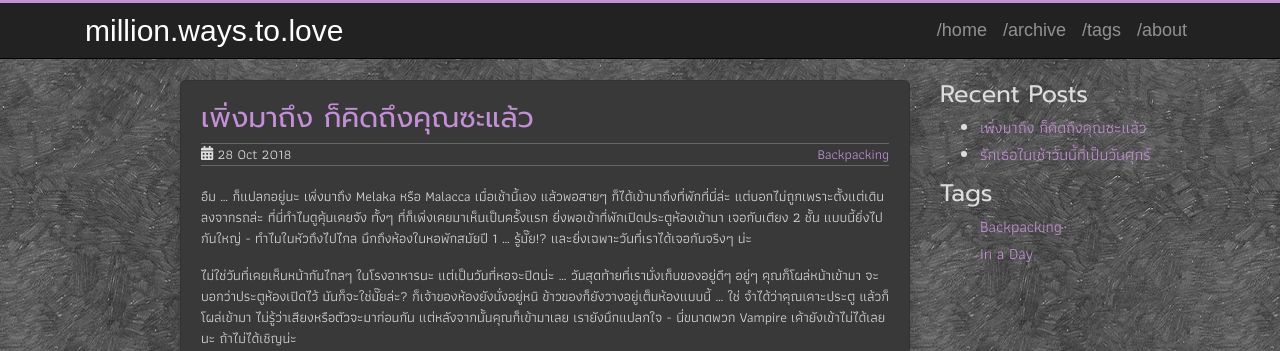
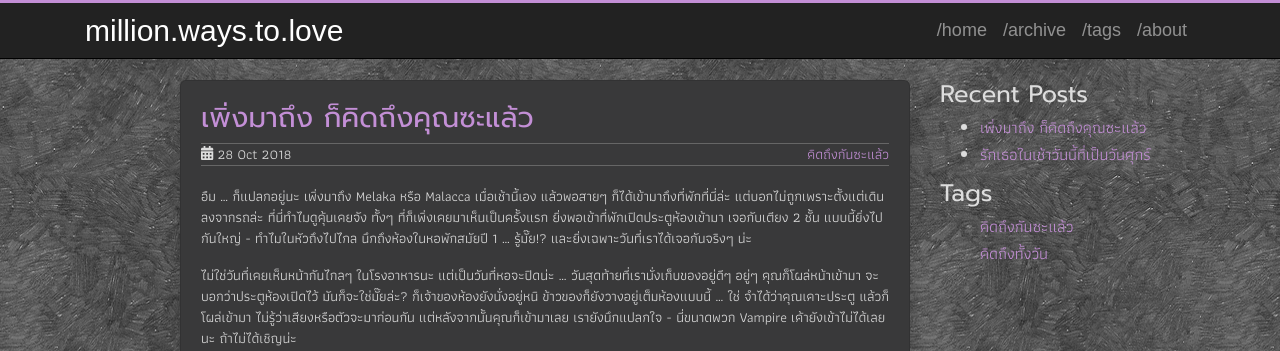
Before and after one commit to sdeehub/love, a Jekyll site: the page built from _posts/2018-10-28-dorm-room.md, in a window 1280 px wide and 900 px high. Shown: the top 351 px of the window. Built offline with Jekyll 4.4.1, drawn with Linux system fonts in a browser that asks for light colours; comment, search, counter and statistics services are not loaded.

Commit message:
try tags in THAI

```diff
--- a/_posts/2018-10-26-love-you.md
+++ b/_posts/2018-10-26-love-you.md
@@ -3,7 +3,7 @@ layout: post
 title: "รักเธอในเช้าวันนี้ที่เป็นวันศุกร์"
 date: 2018-10-26 08:22:47 +0700
 tags:
- - In a Day
+ - คิดถึงทั้งวัน
 description: วันนี้วันศุกร์ เราขอให้เธอมีความสุขมากๆ และมากๆ กว่าทุกๆ วันนะ
 comments: true
 ---
--- a/_posts/2018-10-28-dorm-room.md
+++ b/_posts/2018-10-28-dorm-room.md
@@ -2,7 +2,7 @@
 layout: post
 title: "เพิ่งมาถึง ก็คิดถึงคุณซะแล้ว"
 date: 2018-10-28 12:06:47 +0700
-tags: Backpacking
+tags: คิดถึงกันซะแล้ว
 description: ไม่แน่ใจว่านี่เป็นผลมาจากการเดินทางไกล หรือว่าเป็นความประทับใจตั้งแต่ครั้งแรกที่เราได้พบกัน (จริงๆ)
 comments: true
 ---
--- a/tag/In a Day.md
+++ /dev/null
@@ -1,4 +0,0 @@
----
-layout: tag_index
-tag: In a Day
----
```
Also changed, not shown: tag/Backpacking.md (deleted, +0 -4 lines), tag/คิดถึงกันซะแล้ว.md (added, +4 -0 lines), tag/คิดถึงกันทั้งคืน.md (added, +4 -0 lines), tag/คิดถึงทั้งวัน.md (added, +4 -0 lines).
